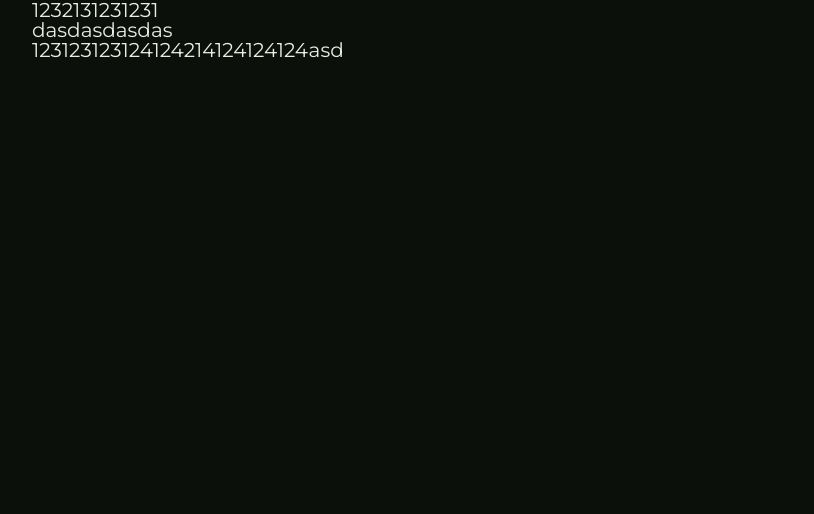
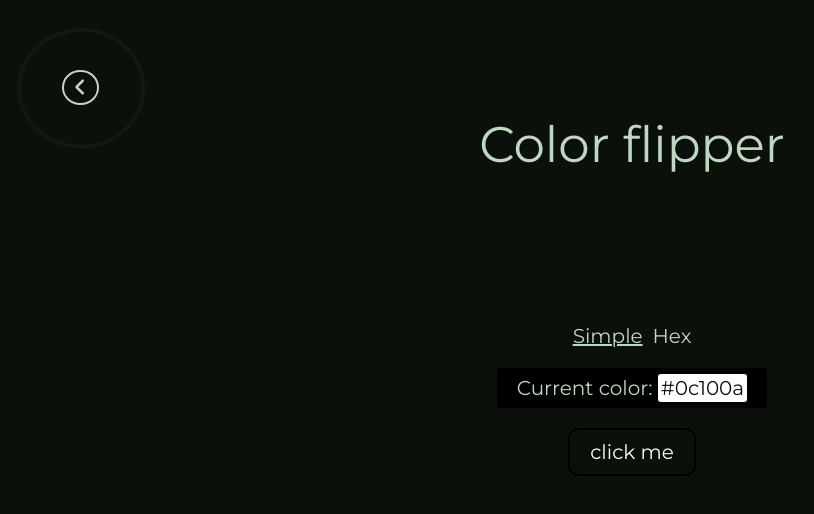
Before and after one commit to Ekzisss/micro-projects, a Next.js app: page /color-flipper in a window 1280 px wide. Shown: the top 514 px of the page, without its empty margins (8-822 px from the left). Built offline with nearby package versions, Linux system fonts and the light colour scheme.

Commit message:
color-flipper added

```diff
--- a/package.json
+++ b/package.json
@@ -9,6 +9,9 @@
     "lint": "next lint"
   },
   "dependencies": {
+    "@fortawesome/fontawesome-svg-core": "^6.4.2",
+    "@fortawesome/free-solid-svg-icons": "^6.4.2",
+    "@fortawesome/react-fontawesome": "^0.2.0",
     "@types/node": "20.6.2",
     "@types/react": "18.2.21",
     "@types/react-dom": "18.2.7",
--- /dev/null
+++ b/src/app/color-flipper/page.scss
@@ -0,0 +1,85 @@
+:root {
+  --background: #0c100a;
+}
+
+body {
+  background-color: var(--background);
+}
+
+.color-flipper {
+  &__body {
+    display: flex;
+    flex-direction: column;
+    justify-content: center;
+    align-items: center;
+    height: 100vh;
+
+    &__flip {
+      font-size: 30px;
+    }
+  }
+
+  &__name {
+    font-size: 50px;
+    position: absolute;
+    top: 15%;
+  }
+
+  &__main {
+    display: flex;
+    flex-direction: column;
+    gap: 20px;
+
+    &__choice {
+      display: flex;
+      gap: 10px;
+      justify-content: center;
+    }
+
+    &__choice-btn_active {
+      text-decoration: underline;
+    }
+
+    &__current-color {
+      background-color: black;
+      border-radius: 4px;
+      padding: 10px 20px;
+      text-align: center;
+    }
+
+    &__flip {
+      display: flex;
+      justify-content: center;
+      align-items: center;
+      margin: auto;
+
+      padding: 10px 20px;
+      background-color: transparent;
+      color: white;
+      border-radius: 10px;
+      border: 2px solid black;
+      cursor: pointer;
+      position: relative;
+
+      transition: all 0.2s linear;
+
+      &:hover {
+        // background-color: $secondary;
+        // border: 1px solid $primary;
+        // color: $primary;
+      }
+    }
+  }
+
+  &__color {
+    background-color: white;
+    border-radius: 3px;
+    padding: 2px 3px;
+  }
+}
+
+.color {
+  background-color: white;
+  border-radius: 3px;
+  padding: 2px 3px;
+}
--- a/src/app/color-flipper/page.tsx
+++ b/src/app/color-flipper/page.tsx
@@ -1,9 +1,87 @@
+'use client';
+import { useState } from 'react';
+import './page.scss';
+import BackBtn from '@/components/backBtn';
+
 export default function ColorFlipper() {
+  const [mode, setMode] = useState(false);
+  const [color, setColor] = useState('#0c100a');
+
+  function colorFlip() {
+    if (!mode) {
+      const num = convertTo16Bit(Math.floor(Math.random() * 15)).toString();
+      setColor(`#${num + num + num + num + num + num}`);
+    } else {
+      setColor(
+        `#${
+          convertTo16Bit(Math.floor(Math.random() * 15)).toString() +
+          convertTo16Bit(Math.floor(Math.random() * 15)).toString() +
+          convertTo16Bit(Math.floor(Math.random() * 15)).toString() +
+          convertTo16Bit(Math.floor(Math.random() * 15)).toString() +
+          convertTo16Bit(Math.floor(Math.random() * 15)).toString() +
+          convertTo16Bit(Math.floor(Math.random() * 15)).toString()
+        }`
+      );
+    }
+  }
+
   return (
-    <main>
-      <h1>1232131231231</h1>
-      <h2>dasdasdasdas</h2>
-      <div>123123123124124214124124124asd</div>
-    </main>
+    <div
+      className="color-flipper__body"
+      style={{ background: color }}
+    >
+      <h1 className="color-flipper__name">Color flipper</h1>
+      <div className="color-flipper__main">
+        <div className="color-flipper__main__choice">
+          <button
+            onClick={() => setMode(false)}
+            className={!mode ? 'color-flipper__main__choice-btn_active' : ''}
+          >
+            Simple
+          </button>
+          <button
+            onClick={() => setMode(true)}
+            className={mode ? 'color-flipper__main__choice-btn_active' : ''}
+          >
+            Hex
+          </button>
+        </div>
+        <div className="color-flipper__main__current-color">
+          Current color:{' '}
+          <span
+            style={{ color: color }}
+            className="color-flipper__color"
+          >
+            {color}
+          </span>
+        </div>
+        <button
+          className="color-flipper__main__flip"
+          onClick={colorFlip}
+        >
+          click me
+        </button>
+      </div>
+      <BackBtn></BackBtn>
+    </div>
   );
 }
+
+function convertTo16Bit(num: Number) {
+  switch (num) {
+    case 10:
+      return 'A';
+    case 11:
+      return 'B';
+    case 12:
+      return 'C';
+    case 13:
+      return 'D';
+    case 14:
+      return 'E';
+    case 15:
+      return 'F';
+    default:
+      return num;
+  }
+}
--- a/src/app/globals.scss
+++ b/src/app/globals.scss
@@ -37,6 +37,8 @@ input::-ms-clear {
 }
 button {
   cursor: pointer;
+  color: inherit;
+  font-size: inherit;
   background-color: transparent;
 }
 button::-moz-focus-inner {
@@ -83,5 +85,5 @@ body {
   font-family: "Montserrat";
   font-size: 20px;
   background-color: $background;
-  color: $text;
+  color: $primary;
 }
--- /dev/null
+++ b/src/components/backBtn.module.scss
@@ -0,0 +1,43 @@
+$primary: #c0d8c2;
+
+.backBtn {
+  position: absolute;
+  content: "<";
+  top: 5rem;
+  left: 5rem;
+  padding: 5px 10px;
+
+  border-radius: 50%;
+  border: 2px $primary solid;
+  color: $primary;
+
+  &::after {
+    position: absolute;
+    content: "";
+    top: 0;
+    left: 0;
+    height: 100%;
+    width: 100%;
+    border-radius: 50%;
+    border: 1px $primary solid;
+    transform-origin: center;
+    transform: scale(4);
+
+    animation-name: pulse;
+    animation-duration: 2s;
+    animation-iteration-count: infinite;
+  }
+}
+
+@keyframes pulse {
+  from {
+    transform: translate(0, 0);
+    opacity: 1;
+    transform: scale(1);
+  }
+  to {
+    transform: translate(-40px, 0);
+    opacity: 0;
+    transform: scale(4);
+  }
+}
--- /dev/null
+++ b/src/components/backBtn.tsx
@@ -0,0 +1,16 @@
+import React from 'react';
+import Link from 'next/link';
+import { FontAwesomeIcon } from '@fortawesome/react-fontawesome';
+import { faAngleLeft } from '@fortawesome/free-solid-svg-icons';
+import styles from './backBtn.module.scss';
+
+export default function BackBtn() {
+  return (
+    <Link
+      href="/"
+      className={styles.backBtn}
+    >
+      <FontAwesomeIcon icon={faAngleLeft} />
+    </Link>
+  );
+}
```
Also changed, not shown: 1 other file (tests, documents, lock files or other folders).
